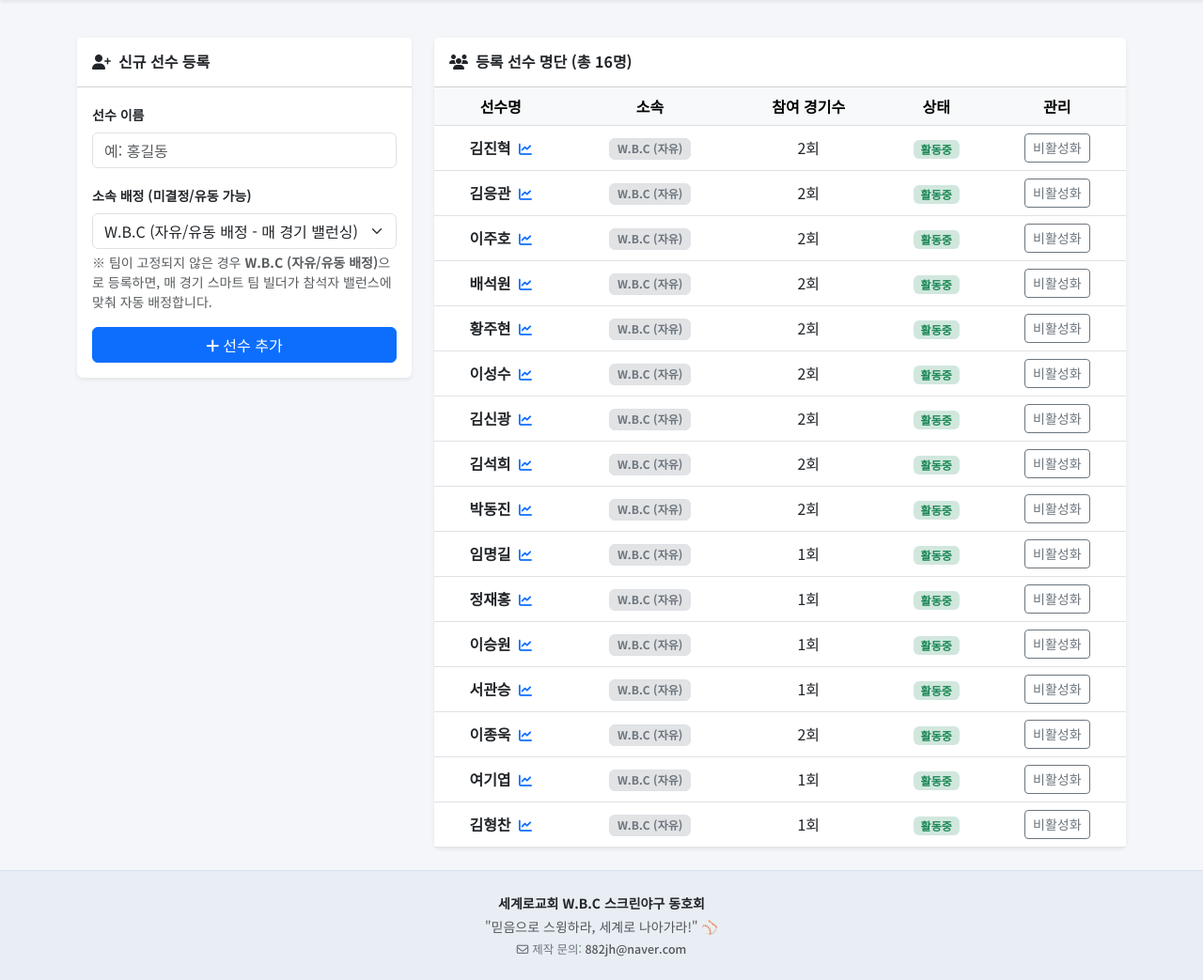
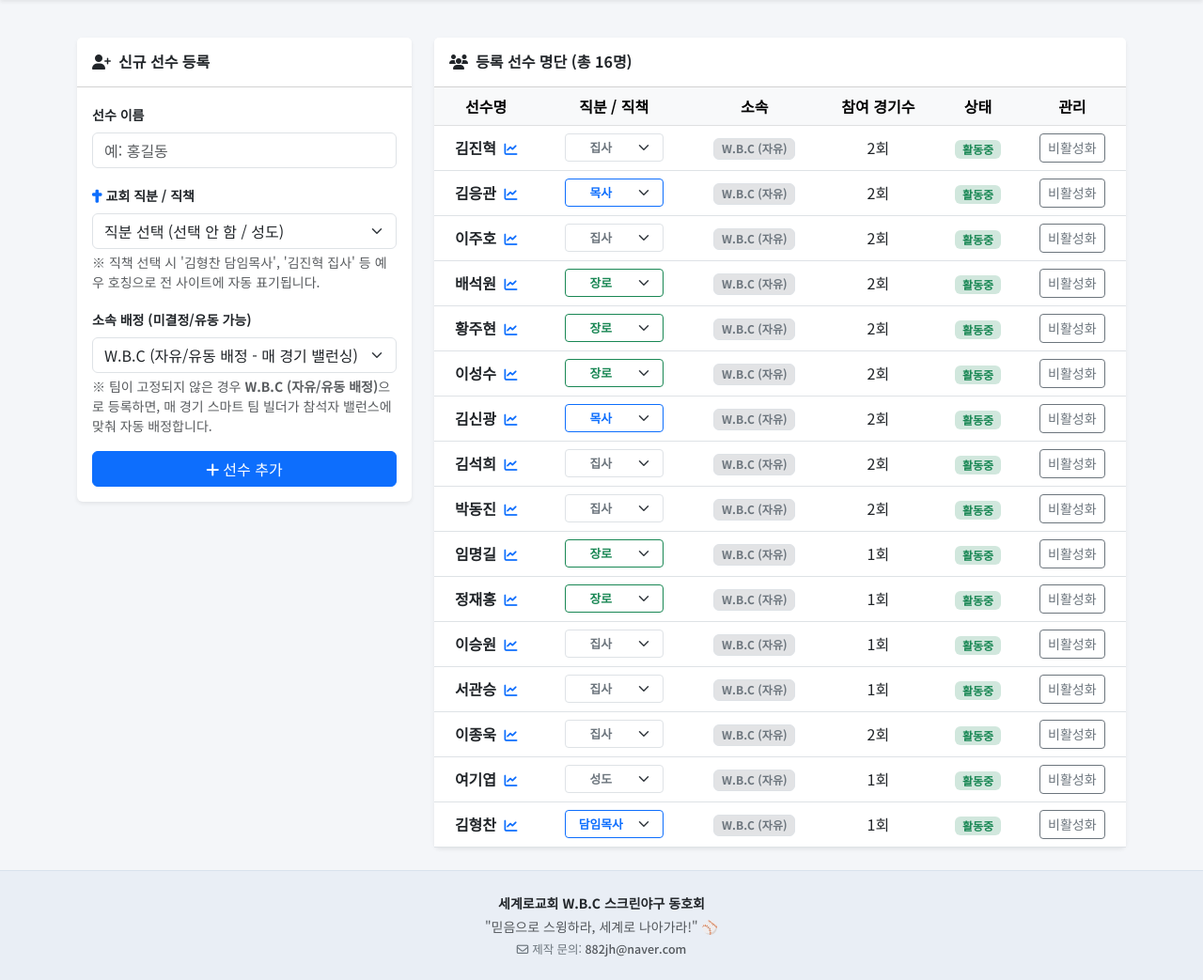
Before and after one commit to Irum725/WBC, a Flask app: page /players in a window 1280 px wide. Shown: the part 86-1129 px from the top of the page at 94% size. Run offline with Flask 3, Linux system fonts and the light colour scheme; the visitor is signed in with stand-in values (Sample User, id 1); data comes from the database, SQL or seed files in the repository; both versions use the stored data as it was after the commit.

Commit message:
feat: Add church titles (담임목사, 목사, 장로, 집사) and respectful honorifics

```diff
--- a/app.py
+++ b/app.py
@@ -52,15 +52,60 @@ def fmt_rate(val):
         return s[1:]
     return s
 
+# ─────────────────────────────────────────────
+# 교회 직분 / 직책 명칭 포맷팅 헬퍼 (담임목사, 목사, 장로, 집사 등)
+# ─────────────────────────────────────────────
+def format_player_display(name, title=''):
+    """기본 표기: '김형찬 담임목사', '김진혁 집사' (직책 없으면 '김진혁')"""
+    t = (title or '').strip()
+    return f"{name} {t}".strip() if t else name
+
+def format_player_honorific(name, title=''):
+    """예우 존칭 표기: '김형찬 담임목사님', '김응관 목사님', '정재홍 장로님', '김진혁 집사님'"""
+    t = (title or '').strip()
+    if not t or t == '성도':
+        return f"{name} 성도님"
+    if t == '담임목사':
+        return f"{name} 담임목사님"
+    if t in ('목사', '장로', '권사', '집사', '안수집사'):
+        return f"{name} {t}님"
+    if t.endswith('님'):
+        return f"{name} {t}"
+    return f"{name} {t}님"
+
 @app.template_filter('rate')
 def rate_filter(val):
     return fmt_rate(val)
+
+@app.template_filter('pname')
+def pname_filter(p_or_name, title=''):
+    if isinstance(p_or_name, dict):
+        return format_player_display(p_or_name.get('name', ''), p_or_name.get('title', ''))
+    if hasattr(p_or_name, '__getitem__') and not isinstance(p_or_name, str):
+        try:
+            return format_player_display(p_or_name['name'], p_or_name['title'] if 'title' in p_or_name.keys() else '')
+        except:
+            pass
+    return format_player_display(str(p_or_name), title)
+
+@app.template_filter('phonor')
+def phonor_filter(p_or_name, title=''):
+    if isinstance(p_or_name, dict):
+        return format_player_honorific(p_or_name.get('name', ''), p_or_name.get('title', ''))
+    if hasattr(p_or_name, '__getitem__') and not isinstance(p_or_name, str):
+        try:
+            return format_player_honorific(p_or_name['name'], p_or_name['title'] if 'title' in p_or_name.keys() else '')
+        except:
+            pass
+    return format_player_honorific(str(p_or_name), title)
 
 @app.context_processor
 def inject_auth():
     return {
         'is_admin': session.get('is_admin', False),
-        'fmt_rate': fmt_rate
+        'fmt_rate': fmt_rate,
+        'fmt_title': format_player_display,
+        'fmt_honor': format_player_honorific
     }
 
 # ─────────────────────────────────────────────
@@ -154,6 +199,11 @@ def init_db():
     if 'score_details' not in cols:
         c.execute("ALTER TABLE games ADD COLUMN score_details TEXT DEFAULT ''")
 
+    # Check if title column exists in players
+    p_cols = [col[1] for col in c.execute("PRAGMA table_info(players)").fetchall()]
+    if 'title' not in p_cols:
+        c.execute("ALTER TABLE players ADD COLUMN title TEXT DEFAULT ''")
+
     conn.commit()
     conn.close()
 
@@ -374,7 +424,7 @@ def index():
 
     # TOP 5 선수 (p.id 포함)
     top5_rows = conn.execute('''
-        SELECT p.id, p.name, p.team,
+        SELECT p.id, p.name, p.team, p.title,
                COUNT(DISTINCT br.game_id) games,
                SUM(br.ab) tab, SUM(br.hits) th, SUM(br.hr) thr, SUM(br.rbi) trbi,
                CASE WHEN SUM(br.ab)>0
@@ -405,7 +455,7 @@ def index():
         gid = latest['id']
         scoreboard = get_scoreboard_data(latest, conn)
         latest_recs = conn.execute('''
-            SELECT p.name,br.team,br.ab,br.hits,br.hr,br.avg,br.slg,br.batting_order
+            SELECT p.name,p.title,br.team,br.ab,br.hits,br.hr,br.avg,br.slg,br.batting_order
             FROM batting_records br JOIN players p ON p.id=br.player_id
             WHERE br.game_id=? ORDER BY br.team, br.batting_order
         ''', (gid,)).fetchall()
@@ -619,7 +669,7 @@ def get_all_player_badges(conn):
 # ─────────────────────────────────────────────
 def get_players_with_season_stats(conn):
     rows = conn.execute('''
-        SELECT p.id, p.name, p.team, p.is_active,
+        SELECT p.id, p.name, p.team, p.title, p.is_active,
                COUNT(DISTINCT br.game_id) AS games_count,
                COALESCE(SUM(br.ab), 0) AS season_ab,
                COALESCE(SUM(br.hits), 0) AS season_hits,
@@ -1069,7 +1119,7 @@ def game_edit(gid):
 
     players = get_players_with_season_stats(conn)
     recs = conn.execute('''
-        SELECT p.name, p.team, br.*
+        SELECT p.name, p.title, p.team, br.*
         FROM batting_records br JOIN players p ON p.id=br.player_id
         WHERE br.game_id=? ORDER BY br.team, br.batting_order
     ''', (gid,)).fetchall()
@@ -1161,7 +1211,7 @@ def game_detail(gid):
     if not game: return redirect(url_for('history'))
     scoreboard = get_scoreboard_data(game, conn)
     recs = conn.execute('''
-        SELECT p.name,p.team,br.*
+        SELECT p.name,p.title,p.team,br.*
         FROM batting_records br JOIN players p ON p.id=br.player_id
         WHERE br.game_id=? ORDER BY br.id ASC
     ''',(gid,)).fetchall()
@@ -1298,7 +1348,7 @@ def rankings():
     params = [team, team] if team != 'all' else []
     conn = get_db()
     rows = conn.execute(f'''
-        SELECT p.id,p.name,p.team,
+        SELECT p.id,p.name,p.team,p.title,
                (SELECT team FROM batting_records WHERE player_id=p.id ORDER BY game_id DESC LIMIT 1) recent_team,
                COUNT(DISTINCT br.game_id) games,
                SUM(br.ab) tab, SUM(br.hits) th,
@@ -1391,7 +1441,7 @@ def calc_game_awards(gid):
         return {}
 
     recs = conn.execute('''
-        SELECT p.id as player_id, p.name, p.team,
+        SELECT p.id as player_id, p.name, p.team, p.title,
                br.batting_order, br.ab, br.hits, br.singles, br.doubles,
                br.triples, br.hr, br.rbi, br.k, br.dp, br.avg, br.slg
         FROM batting_records br
@@ -1497,8 +1547,10 @@ def calc_game_awards(gid):
         ]
         if fallback_hustle:
             fallback_hustle.sort(key=lambda x: (x['ab'], -x['k']), reverse=True)
-            hustle = fallback_hustle[0]
-            hustle_reason = f"{hustle['ab']}타수 적극 스윙 및 투혼"
+    for aw in [mvp, mip, unsung, hustle]:
+        if aw:
+            aw['honor_name'] = format_player_honorific(aw['name'], aw.get('title'))
+            aw['display_name'] = format_player_display(aw['name'], aw.get('title'))
 
     conn.close()
     return {
@@ -1523,7 +1575,7 @@ def sns_page(gid=None):
     if gid:
         sel = conn.execute('SELECT * FROM games WHERE id=?',(gid,)).fetchone()
         raw_recs = conn.execute('''
-            SELECT p.name,p.team,br.ab,br.hits,br.singles,br.doubles,
+            SELECT p.name,p.title,p.team,br.ab,br.hits,br.singles,br.doubles,
                    br.triples,br.hr,br.rbi,br.avg,br.slg,br.k,br.dp,br.batting_order
             FROM batting_records br JOIN players p ON p.id=br.player_id
             WHERE br.game_id=? ORDER BY br.rbi DESC, br.hits DESC, br.avg DESC
@@ -1681,7 +1733,7 @@ def generate_sns_payload(d=None):
 
         # 선수 시즌 누적 기록 조회
         season_players = conn.execute('''
-            SELECT p.id, p.name, p.team,
+            SELECT p.id, p.name, p.team, p.title,
                    COUNT(DISTINCT br.game_id) games,
                    SUM(br.ab) ab, SUM(br.hits) hits,
                    SUM(br.singles) singles, SUM(br.doubles) doubles, SUM(br.triples) triples,
@@ -1983,7 +2035,7 @@ def generate_sns_payload(d=None):
         return jsonify({'err':'경기를 찾을 수 없습니다.'}), 404
 
     recs = conn.execute('''
-        SELECT p.name,p.team,br.ab,br.hits,br.singles,br.doubles,
+        SELECT p.name,p.title,p.team,br.ab,br.hits,br.singles,br.doubles,
                br.triples,br.hr,br.rbi,br.avg,br.slg,br.k,br.dp
         FROM batting_records br JOIN players p ON p.id=br.player_id
         WHERE br.game_id=? ORDER BY br.avg DESC,br.hits DESC
@@ -2085,29 +2137,42 @@ def generate_sns_payload(d=None):
         else:
             hustle_detail = f" 삼진 {hustle_row['k']}개 {hustle_row['ab']}타수 전력 배팅과 투혼!"
 
+    mvp_title = mvp_row.get('title', '') if mvp_row else (awards.get('mvp', {}).get('title', '') if awards.get('mvp') else '')
+    mvp_honor = format_player_honorific(mvp_name, mvp_title)
+
+    mip_title = mip_row.get('title', '') if mip_row else (awards.get('mip', {}).get('title', '') if awards.get('mip') else '')
+    mip_honor = format_player_honorific(mip_name, mip_title)
+
+    unsung_title = unsung_row.get('title', '') if unsung_row else (awards.get('unsung', {}).get('title', '') if awards.get('unsung') else '')
+    unsung_honor = format_player_honorific(unsung_name, unsung_title)
+
+    hustle_title = hustle_row.get('title', '') if hustle_row else (awards.get('hustle', {}).get('title', '') if awards.get('hustle') else '')
+    hustle_honor = format_player_honorific(hustle_name, hustle_title)
+
     special_awards_lines = []
     if mip_name and mip_name != mvp_name:
-        special_awards_lines.append(f"✨ MIP (기량 발전상): {mip_name} 형제 [{mip_detail.strip()}]")
+        special_awards_lines.append(f"✨ MIP (기량 발전상): {mip_honor} [{mip_detail.strip()}]")
     if unsung_name and unsung_name != mvp_name and unsung_name != mip_name:
-        special_awards_lines.append(f"🛡️ 언성 히어로 (숨은 공로상): {unsung_name} 형제 [{unsung_detail.strip()}]")
+        special_awards_lines.append(f"🛡️ 언성 히어로 (숨은 공로상): {unsung_honor} [{unsung_detail.strip()}]")
     if hustle_name and hustle_name != mvp_name and hustle_name != mip_name and hustle_name != unsung_name:
-        special_awards_lines.append(f"🔥 허슬 플레이어 (열정 투혼상): {hustle_name} 형제 [{hustle_detail.strip()}]")
+        special_awards_lines.append(f"🔥 허슬 플레이어 (열정 투혼상): {hustle_honor} [{hustle_detail.strip()}]")
 
     special_awards_str = ("\n" + "\n".join(special_awards_lines)) if special_awards_lines else ""
 
     hr_line = ''
     if hr_lead:
-        hr_line = '\n💣 홈런: ' + '  '.join([f"{r['name']} {r['hr']}방🚀" for r in hr_lead])
+        hr_line = '\n💣 홈런: ' + '  '.join([f"{format_player_display(r['name'], r.get('title'))} {r['hr']}방🚀" for r in hr_lead])
 
     rbi_line = ""
     if rbi_lead:
-        rbi_line = "\n🎯 타점왕(해결사): " + "  ".join([f"{r['name']} {r['rbi']}타점" for r in rbi_lead[:3]])
+        rbi_line = "\n🎯 타점왕(해결사): " + "  ".join([f"{format_player_display(r['name'], r.get('title'))} {r['rbi']}타점" for r in rbi_lead[:3]])
 
     medals = ['🥇','🥈','🥉','  4','  5']
     top5 = ''
     for i, r in enumerate(sorted_hitters[:5]):
         m = medals[i] if i < 3 else f'  {i+1}'
-        top5 += f"\n   {m} {r['name']}  {r['mvp_pts']}점 ({r['ab']}타수 {r['hits']}안타 {r['rbi']}타점"
+        disp_name = format_player_display(r['name'], r.get('title'))
+        top5 += f"\n   {m} {disp_name}  {r['mvp_pts']}점 ({r['ab']}타수 {r['hits']}안타 {r['rbi']}타점"
         if r['hr'] > 0: top5 += f" {r['hr']}홈런"
         top5 += f" 타율 {r['avg']:.3f})"
 
@@ -2133,7 +2198,7 @@ def generate_sns_payload(d=None):
 🎊 오늘의 영예의 시상 (Awards)
 ━━━━━━━━━━━━━━━━━━━━━
 
-🏅 MVP: {mvp_name} 형제{mvp_detail}{special_awards_str}{rbi_line}{hr_line}
+🏅 MVP: {mvp_honor}{mvp_detail}{special_awards_str}{rbi_line}{hr_line}
 
 📈 활약 타자 TOP 5 (가중치 종합점수순){top5}
 
@@ -2153,20 +2218,21 @@ def generate_sns_payload(d=None):
 #세계로교회 #WBC #WorldBelieversClub
 #스크린야구 #전도회 #야빠"""
 
-    short_mip_str = f"\n✨ MIP (기량발전): {mip_name} 형제" if mip_name else ""
-    short_unsung_str = f"\n🛡️ 언성 히어로: {unsung_name} 형제" if unsung_name else ""
+    short_mip_str = f"\n✨ MIP (기량발전): {mip_honor}" if mip_name else ""
+    short_unsung_str = f"\n🛡️ 언성 히어로: {unsung_honor}" if unsung_name else ""
 
     lead_hitter_info = "—"
     if sorted_hitters:
         lh = sorted_hitters[0]
-        lead_hitter_info = f"{lh['name']} [🔥 {lh['mvp_pts']}점] ({lh['ab']}타수 {lh['hits']}안타 {lh['rbi']}타점 타율 {lh['avg']:.3f})"
+        lh_disp = format_player_display(lh['name'], lh.get('title'))
+        lead_hitter_info = f"{lh_disp} [🔥 {lh['mvp_pts']}점] ({lh['ab']}타수 {lh['hits']}안타 {lh['rbi']}타점 타율 {lh['avg']:.3f})"
 
     short_msg = f"""⚾ W.B.C 경기 결과 | {dstr}
 
 ⚡ World Team  {ws_score}점
 🔥 Believers  {bs_score}점
 
-🏅 MVP: {mvp_name} 형제{mvp_detail}{short_mip_str}{short_unsung_str}
+🏅 MVP: {mvp_honor}{mvp_detail}{short_mip_str}{short_unsung_str}
 🎯 경기 최고 활약(종합 1위): {lead_hitter_info}
 {rbi_line}{hr_line}
 
@@ -2436,11 +2502,27 @@ def players_page():
 def player_add():
     name = request.form.get('name','').strip()
     team = request.form.get('team','W.B.C').strip() or 'W.B.C'
+    title = request.form.get('title','').strip()
     if name:
         conn = get_db()
-        conn.execute('INSERT INTO players(name,team) VALUES(?,?)',(name,team))
+        conn.execute('INSERT INTO players(name,team,title) VALUES(?,?,?)',(name,team,title))
         conn.commit(); conn.close()
-        flash(f'✅ {name} 선수가 등록되었습니다. (소속: {team})','success')
+        disp = format_player_display(name, title)
+        flash(f'✅ {disp} 선수가 등록되었습니다.','success')
+    return redirect(url_for('players_page'))
+
+@app.route('/players/<int:pid>/update_title', methods=['POST'])
+@admin_required
+def player_update_title(pid):
+    title = request.form.get('title','').strip()
+    conn = get_db()
+    conn.execute('UPDATE players SET title=? WHERE id=?', (title, pid))
+    conn.commit()
+    player = conn.execute('SELECT name FROM players WHERE id=?', (pid,)).fetchone()
+    conn.close()
+    pname = player['name'] if player else '선수'
+    disp = format_player_display(pname, title)
+    flash(f'✅ {disp} 직책(직분)이 업데이트되었습니다.', 'success')
     return redirect(url_for('players_page'))
 
 @app.route('/players/<int:pid>/toggle', methods=['POST'])
@@ -2504,7 +2586,7 @@ def api_players():
 def analytics_page():
     pid = request.args.get('player_id', type=int)
     conn = get_db()
-    players = conn.execute('SELECT id, name, team FROM players WHERE is_active=1 ORDER BY team, name').fetchall()
+    players = conn.execute('SELECT id, name, team, title FROM players WHERE is_active=1 ORDER BY team, name').fetchall()
     sel_player = None
     if pid:
         sel_player = conn.execute('SELECT * FROM players WHERE id=?', (pid,)).fetchone()
--- a/templates/index.html
+++ b/templates/index.html
@@ -324,7 +324,7 @@
                             </span>
                             <div>
                                 <div class="fw-bold d-flex align-items-center gap-1 flex-wrap">
-                                    {{ p.name }}
+                                    {{ p.name }}{% if p.title %} <span class="badge bg-light text-secondary border px-1" style="font-size: 0.68rem; font-weight: normal;">{{ p.title }}</span>{% endif %}
                                     {% if p.team and p.team not in ['W.B.C', '자유', '자유배정', '미정'] %}
                                     <span class="badge {% if p.team == 'World' %}badge-world{% elif p.team == 'Believers' %}badge-believers{% elif p.team == 'Faith' %}badge-faith{% elif p.team == 'Grace' %}badge-grace{% else %}bg-secondary{% endif %}" style="font-size: 0.65rem;">
                                         {{ p.team }}
--- a/templates/manual.html
+++ b/templates/manual.html
@@ -520,8 +520,9 @@
             <div class="card-body p-4">
                 <ul class="list-unstyled d-flex flex-column gap-2 small text-secondary mb-0">
                     <li><i class="fa-solid fa-user-plus text-primary me-2"></i><strong>신규 선수 등록</strong>: 이름과 소속을 지정하여 추가 (기본 <code>W.B.C 자유/유동 배정</code> 지원. 매 경기 스마트 팀 빌더가 균등 배정).</li>
+                    <li><i class="fa-solid fa-cross text-primary me-2"></i><strong>교회 직분/직책 관리</strong>: 담임목사, 목사, 장로, 안수집사, 권사, 집사 등을 지정하여, 순위표 및 경기 시상식, SNS 공지문에서 '김형찬 담임목사님', '정재홍 장로님', '김진혁 집사님' 등 공손하고 품격 있는 예우 호칭으로 자동 적용.</li>
                     <li><i class="fa-solid fa-user-slash text-danger me-2"></i><strong>휴면(비활성) 처리</strong>: 출전하지 않는 선수를 비활성화하여 순위표와 팀 배정 명단에서 제외.</li>
-                    <li><i class="fa-solid fa-user-pen text-warning me-2"></i><strong>선수 정보 관리</strong>: 오타 수정, 활성화 토글 및 유동 소속 관리.</li>
+                    <li><i class="fa-solid fa-user-pen text-warning me-2"></i><strong>선수 정보 관리</strong>: 직책 변경, 활성화 토글 및 유동 소속 관리.</li>
                 </ul>
             </div>
         </div>
--- a/templates/players.html
+++ b/templates/players.html
@@ -13,6 +13,20 @@
                     <div class="mb-3">
                         <label class="form-label small fw-bold">선수 이름</label>
                         <input type="text" name="name" class="form-control" placeholder="예: 홍길동" required>
+                    </div>
+                    <div class="mb-3">
+                        <label class="form-label small fw-bold"><i class="fa-solid fa-cross me-1 text-primary"></i>교회 직분 / 직책</label>
+                        <select name="title" class="form-select">
+                            <option value="" selected>직분 선택 (선택 안 함 / 성도)</option>
+                            <option value="담임목사">담임목사</option>
+                            <option value="목사">목사</option>
+                            <option value="장로">장로</option>
+                            <option value="안수집사">안수집사</option>
+                            <option value="권사">권사</option>
+                            <option value="집사">집사</option>
+                            <option value="성도">성도</option>
+                        </select>
+                        <small class="text-muted d-block mt-1">※ 직책 선택 시 '김형찬 담임목사', '김진혁 집사' 등 예우 호칭으로 전 사이트에 자동 표기됩니다.</small>
                     </div>
                     <div class="mb-3">
                         <label class="form-label small fw-bold">소속 배정 (미결정/유동 가능)</label>
@@ -43,6 +57,7 @@
                     <thead class="table-light">
                         <tr>
                             <th>선수명</th>
+                            <th>직분 / 직책</th>
                             <th>소속</th>
                             <th>참여 경기수</th>
                             <th>상태</th>
@@ -52,10 +67,24 @@
                     <tbody>
                         {% for p in players %}
                         <tr>
-                            <td class="fw-bold">
+                            <td class="fw-bold text-nowrap">
                                 <a href="{{ url_for('analytics_page', player_id=p.id) }}" class="text-decoration-none text-dark hover-primary" title="성장 분석 차트 보기">
                                     {{ p.name }} <i class="fa-solid fa-chart-line text-primary small ms-1"></i>
                                 </a>
+                            </td>
+                            <td>
+                                <form method="POST" action="{{ url_for('player_update_title', pid=p.id) }}" class="d-inline">
+                                    <select name="title" class="form-select form-select-sm text-center fw-bold {% if p.title in ['담임목사', '목사'] %}border-primary text-primary{% elif p.title == '장로' %}border-success text-success{% else %}text-secondary{% endif %}" style="width: 105px; font-size: 0.8rem; margin: 0 auto;" onchange="this.form.submit()" title="직분 변경 시 즉시 저장됩니다">
+                                        <option value="" {% if not p.title %}selected{% endif %}>선택 안함</option>
+                                        <option value="담임목사" {% if p.title == '담임목사' %}selected{% endif %}>담임목사</option>
+                                        <option value="목사" {% if p.title == '목사' %}selected{% endif %}>목사</option>
+                                        <option value="장로" {% if p.title == '장로' %}selected{% endif %}>장로</option>
+                                        <option value="안수집사" {% if p.title == '안수집사' %}selected{% endif %}>안수집사</option>
+                                        <option value="권사" {% if p.title == '권사' %}selected{% endif %}>권사</option>
+                                        <option value="집사" {% if p.title == '집사' %}selected{% endif %}>집사</option>
+                                        <option value="성도" {% if p.title == '성도' %}selected{% endif %}>성도</option>
+                                    </select>
+                                </form>
                             </td>
                             <td>
                                 {% if p.team == 'World' %}
--- a/templates/rankings.html
+++ b/templates/rankings.html
@@ -108,7 +108,7 @@
                     </td>
                     <td class="fw-bold text-nowrap text-start ps-3" data-col="name" data-val="{{ p.name }}">
                         <a href="{{ url_for('analytics_page', player_id=p.id) }}" class="text-decoration-none text-dark hover-primary" title="성장 분석 차트 보기">
-                            {{ p.name }}
+                            {{ p.name }}{% if p.title %} <span class="badge bg-light text-secondary border px-1" style="font-size: 0.72rem; font-weight: normal;">{{ p.title }}</span>{% endif %}
                         </a>
                         {% if p.condition_badge %}
                             <span class="badge {{ p.condition_badge.class }} py-0 px-2 ms-1 small" title="{{ p.condition_badge.desc }}">
--- a/templates/sns.html
+++ b/templates/sns.html
@@ -1141,7 +1141,7 @@ function renderMvpCandidates(cands) {
                 <input class="form-check-input ms-0 me-2" type="radio" name="mvpRadio" id="mvp_${idx+1}" value="${cand.name}" ${idx === 0 ? 'checked' : ''} onchange="generateSns()">
                 <label class="form-check-label d-flex justify-content-between align-items-center w-100 ps-2" for="mvp_${idx+1}">
                     <span>
-                        ${medal} <strong>${cand.name}</strong> <small class="text-muted">(${cand.team})</small>
+                        ${medal} <strong>${cand.name}${cand.title ? ` ${cand.title}` : ''}</strong> <small class="text-muted">(${cand.team})</small>
                     </span>
                     <span class="small d-flex align-items-center gap-1">
                         <span class="badge bg-danger text-white">🔥 ${cand.mvp_pts}점</span>
```
Also changed, not shown: templates/analytics.html (+6 -6 lines), templates/game_detail.html (+5 -5 lines), templates/game_input.html (+6 -2 lines), wbc_data.db.
